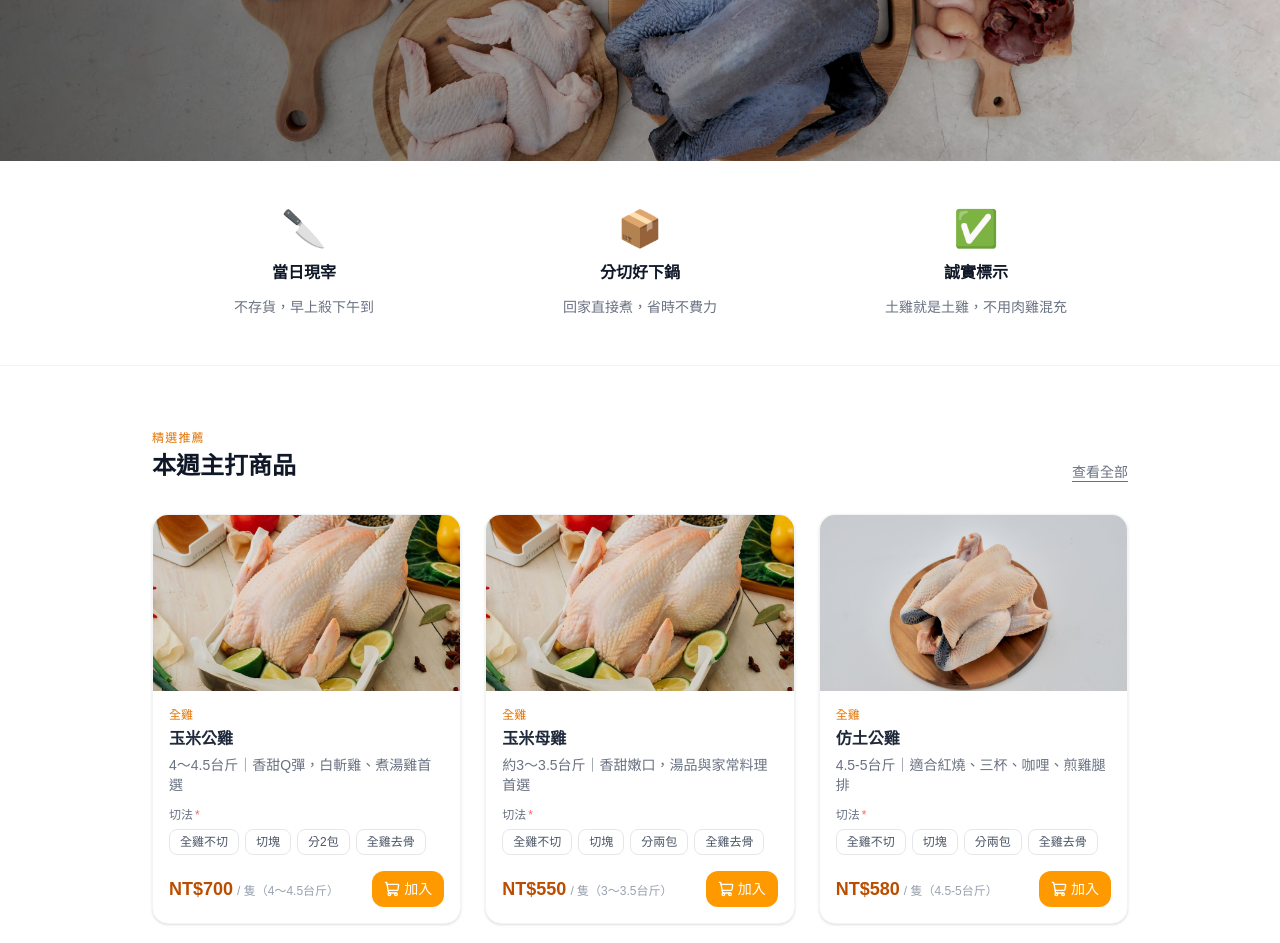
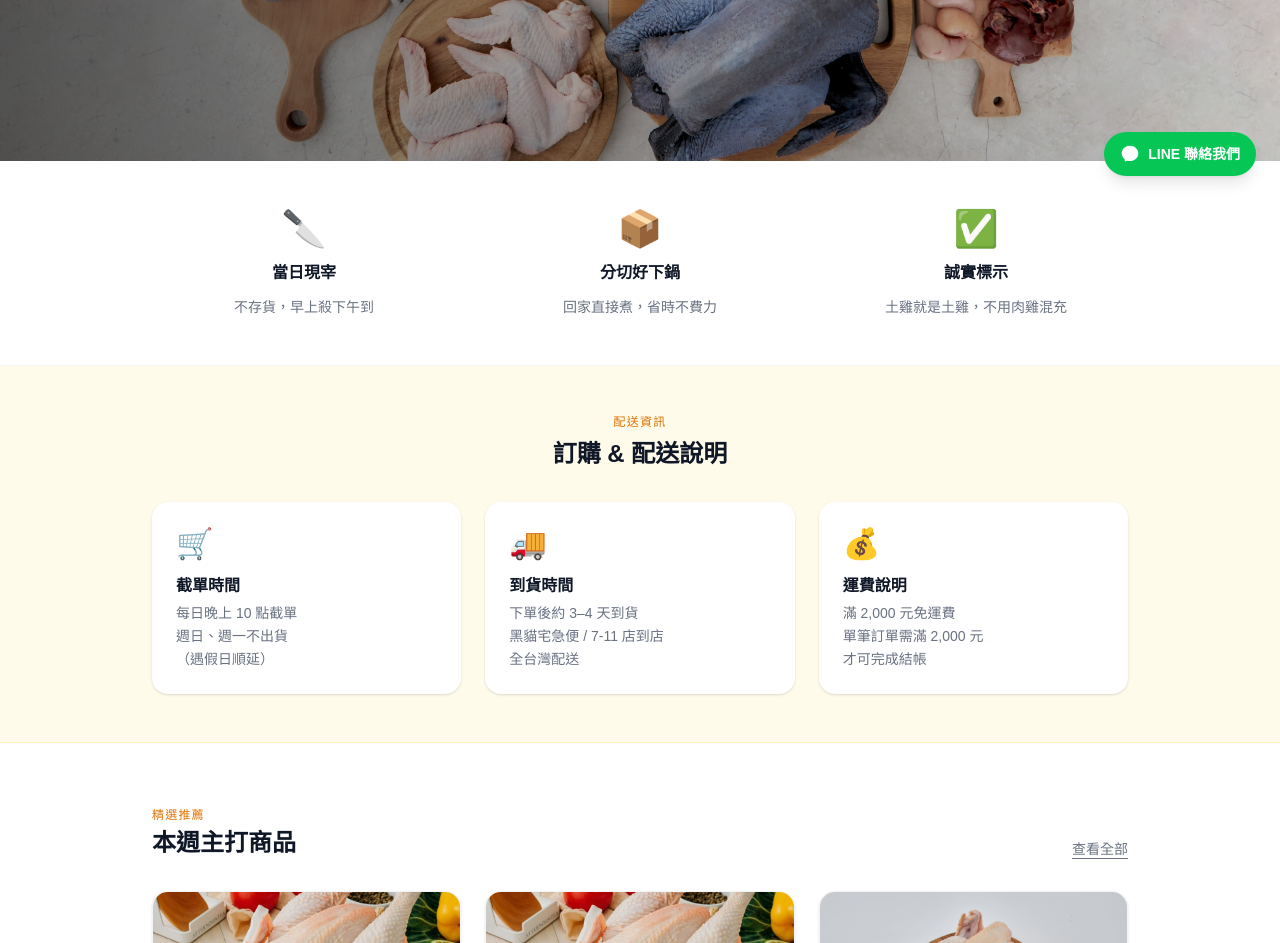
Before and after one commit to likeswim324-cmd/liangchicken-shop, a Next.js app: page / in a window 1280 px wide. Shown: the part 600-1543 px from the top of the page. Built offline with nearby package versions, Linux system fonts and the light colour scheme; no server answers.

Commit message:
Add delivery info section and LINE floating button

```diff
--- a/src/app/layout.tsx
+++ b/src/app/layout.tsx
@@ -19,6 +19,18 @@ export default function RootLayout({ children }: { children: React.ReactNode })
         <footer className="text-center text-xs text-gray-400 py-6 border-t border-gray-100 bg-white">
           © 2025 梁雞商行 · 桃園在地生鮮直送
         </footer>
+        {/* LINE 浮動按鈕 */}
+        <a
+          href="https://line.me/R/ti/p/@LIANGCHICKEN"
+          target="_blank"
+          rel="noopener noreferrer"
+          className="fixed bottom-6 right-6 z-50 flex items-center gap-2 bg-[#06C755] hover:bg-[#05b04c] text-white text-sm font-semibold px-4 py-3 rounded-full shadow-lg transition-colors"
+        >
+          <svg viewBox="0 0 24 24" className="w-5 h-5 fill-white" xmlns="http://www.w3.org/2000/svg">
+            <path d="M12 2C6.477 2 2 6.066 2 11.087c0 2.812 1.346 5.322 3.464 7.02.152.126.245.31.256.508l.052 1.59c.016.494.534.814.981.601l1.773-.784a.526.526 0 0 1 .351-.025c.99.272 2.042.419 3.123.419 5.523 0 10-4.066 10-9.087C22 6.066 17.523 2 12 2z"/>
+          </svg>
+          LINE 聯絡我們
+        </a>
       </body>
     </html>
   )
--- a/src/app/page.tsx
+++ b/src/app/page.tsx
@@ -58,6 +58,42 @@ export default function HomePage() {
         </div>
       </section>
 
+      {/* 配送說明 */}
+      <section className="bg-amber-50 border-b border-amber-100">
+        <div className="max-w-5xl mx-auto px-6 py-12">
+          <p className="text-amber-600 text-xs tracking-widest uppercase mb-2 text-center">配送資訊</p>
+          <h2 className="text-gray-900 text-2xl font-bold text-center mb-8">訂購 & 配送說明</h2>
+          <div className="grid grid-cols-1 sm:grid-cols-3 gap-6">
+            <div className="bg-white rounded-2xl p-6 shadow-sm">
+              <div className="text-3xl mb-3">🛒</div>
+              <div className="font-semibold text-gray-900 mb-1">截單時間</div>
+              <div className="text-gray-500 text-sm leading-relaxed">
+                每日晚上 10 點截單<br />
+                週日、週一不出貨<br />（遇假日順延）
+              </div>
+            </div>
+            <div className="bg-white rounded-2xl p-6 shadow-sm">
+              <div className="text-3xl mb-3">🚚</div>
+              <div className="font-semibold text-gray-900 mb-1">到貨時間</div>
+              <div className="text-gray-500 text-sm leading-relaxed">
+                下單後約 3–4 天到貨<br />
+                黑貓宅急便 / 7-11 店到店<br />
+                全台灣配送
+              </div>
+            </div>
+            <div className="bg-white rounded-2xl p-6 shadow-sm">
+              <div className="text-3xl mb-3">💰</div>
+              <div className="font-semibold text-gray-900 mb-1">運費說明</div>
+              <div className="text-gray-500 text-sm leading-relaxed">
+                滿 2,000 元免運費<br />
+                單筆訂單需滿 2,000 元<br />
+                才可完成結帳
+              </div>
+            </div>
+          </div>
+        </div>
+      </section>
+
       {/* 精選商品 */}
       <section className="max-w-5xl mx-auto px-6 py-16">
         <div className="flex items-end justify-between mb-8">
```
